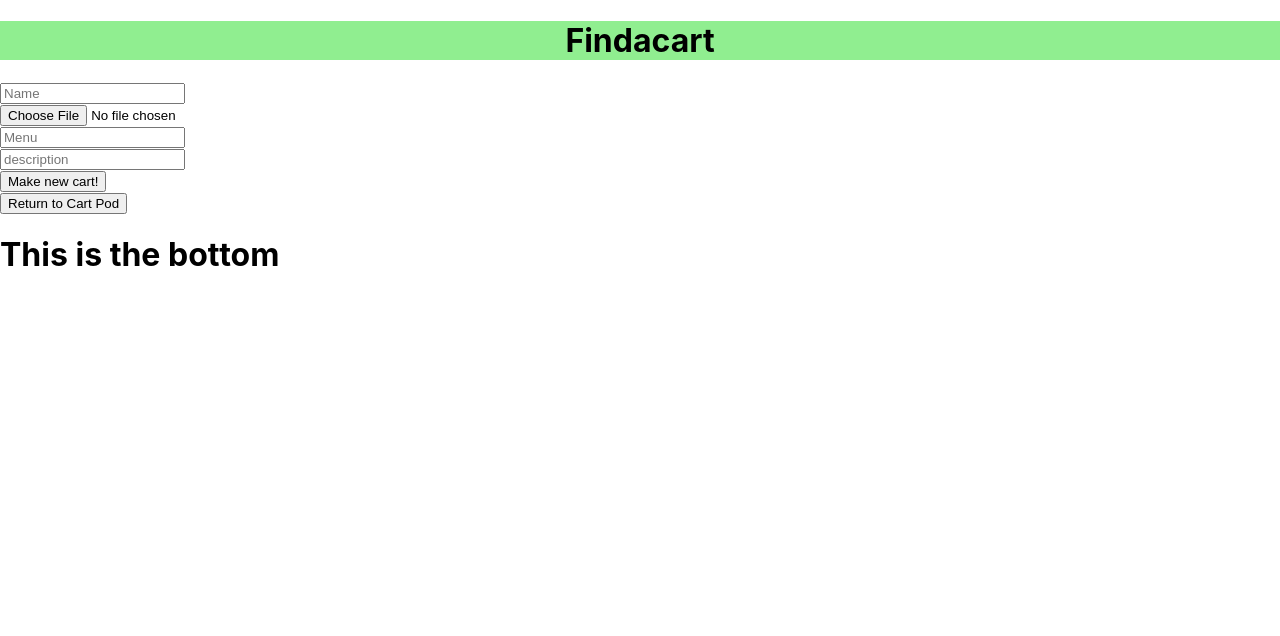
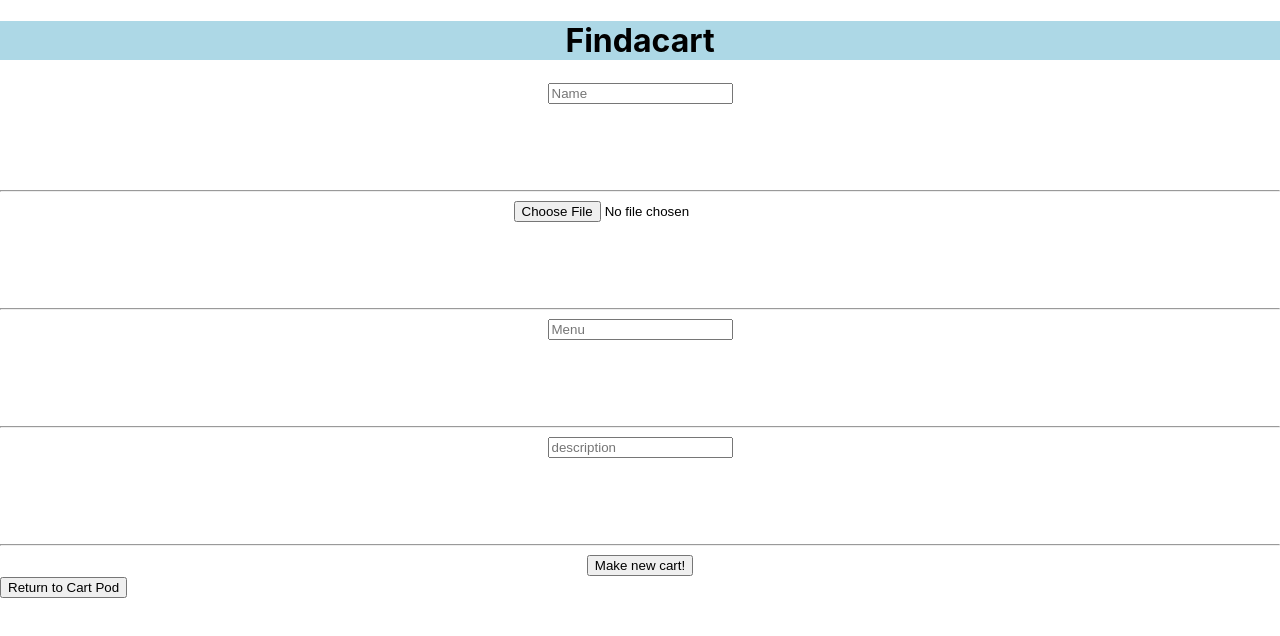
Before and after one commit to BryonBurke/component-practice, a React (Create React App) app: page / in a window 1280 px wide. Both pictures are taken after a click on the button "Add cart". Shown: the top 636 px of the page. Built offline with nearby package versions, Linux system fonts and the light colour scheme.

Commit message:
Styling to reusable form

```diff
--- a/src/components/App.js
+++ b/src/components/App.js
@@ -8,7 +8,6 @@ function App() {
     <React.Fragment>
       <Header />
       <PodControl />
-      <Footer/>
     </React.Fragment>
   );
 }
--- a/src/components/Header.js
+++ b/src/components/Header.js
@@ -3,7 +3,7 @@ import React from "react";
 const headerStyle = {
   display: "block",
   flex: "none",
-  backgroundColor: "lightgreen",
+  backgroundColor: "lightblue",
   textAlign: "center",
 };
 
--- a/src/components/NewCartForm.js
+++ b/src/components/NewCartForm.js
@@ -2,6 +2,8 @@ import React from 'react';
 import { v4 } from 'uuid';
 import ReusableForm from "./ReusableForm";
 import PropTypes from 'prop-types';
+
+
 
 const NewCartForm = (props) => {
   const handleNewCartFormSubmission = (event) => {
--- a/src/components/ReusableForm.js
+++ b/src/components/ReusableForm.js
@@ -2,39 +2,49 @@ import React from "react";
 import PropTypes from "prop-types";
 import Form from "react-bootstrap/Form"
 
+const formStyle = {
+  backgroundColor: "success",
+  textAlign: "center",
+};
+const formItemStyle = {
+  height: "100px",
+}
+
 function ReusableForm(props) {
   return (
     <React.Fragment>
-
-
-      <form onSubmit={props.formSubmissionHandler}>
-
-        <Form.Group controlId="formBasicName">
-          <Form.Control type="text" name="name" placeholder="Name" />
+      <form style={formStyle} onSubmit={props.formSubmissionHandler}>
+        <Form.Group style={formItemStyle} controlId="formBasicName">
+          <Form.Control
+          type="text"
+          name="name"
+          placeholder="Name" />
         </Form.Group>
-
-        <Form.Group controlId="formBasicPicture">
-          <Form.Control type="file" name="picture" placeholder="Picture" />
+        <hr />
+        <Form.Group style={formItemStyle} controlId="formBasicPicture">
+          <Form.Control
+          type="file"
+          name="picture"
+          placeholder="Picture" />
         </Form.Group>
-
-        <Form.Group controlId="formBasicMenu">
-          <Form.Control type="text" name="menu" placeholder="Menu"/>
+        <hr />
+        <Form.Group style={formItemStyle} controlId="formBasicMenu">
+          <Form.Control
+          type="text"
+          name="menu"
+          placeholder="Menu" />
         </Form.Group>
-
-        <Form.Group controlId="formDescriptionBasic">
-          <Form.Control type="text" name="description" placeholder="description"/>
+        <hr />
+        <Form.Group style={formItemStyle} controlId="formDescriptionBasic">
+          <Form.Control
+           type="text"
+           name="description"
+           placeholder="description"
+          />
         </Form.Group>
-
-
-
-
-
-
-
+        <hr />
         <button type="submit">{props.buttonText}</button>
       </form>
-
-
     </React.Fragment>
   );
 }
```
